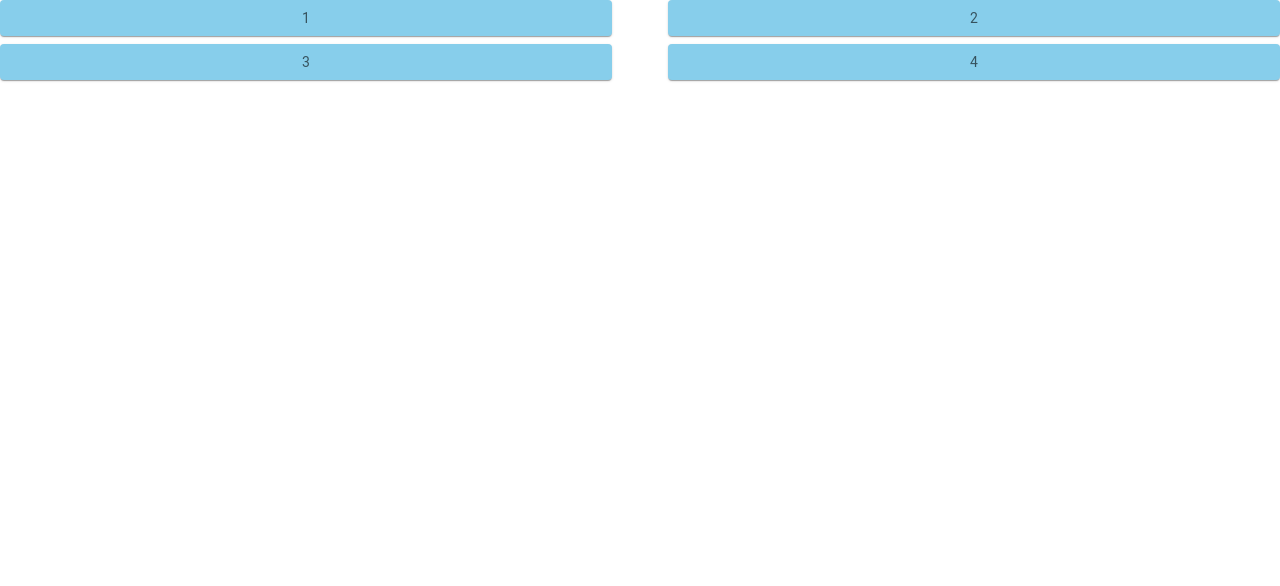
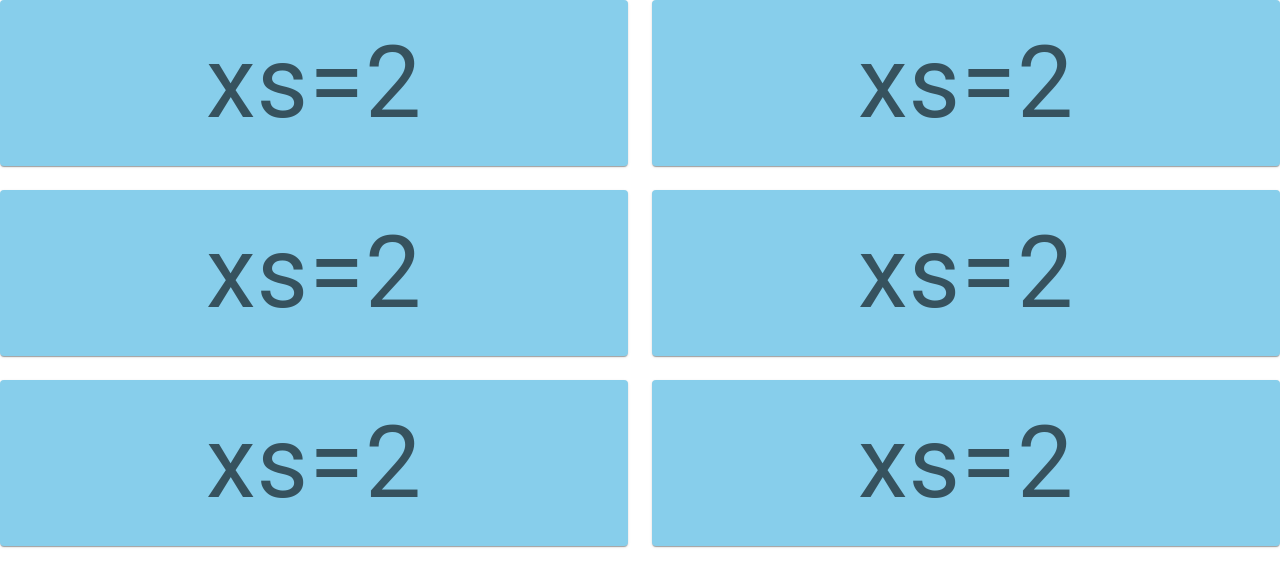
Before and after one commit to dineshabey/react-MUI, a React (Create React App) app: page / in a window 1280 px wide. Shown: the top 586 px of the page. Built offline with nearby package versions, Linux system fonts and the light colour scheme.

Commit message:
when change fontSize in diffrent display size

```diff
--- a/src/layouts/BasicGrid.js
+++ b/src/layouts/BasicGrid.js
@@ -3,6 +3,7 @@ import { styled } from '@mui/material/styles';
 import Box from '@mui/material/Box';
 import Paper from '@mui/material/Paper';
 import Grid from '@mui/material/Grid';
+import { Typography } from '@mui/material';
 
 const Item = styled(Paper)(({ theme }) => ({
   backgroundColor: 'skyblue',
@@ -16,19 +17,14 @@ const Item = styled(Paper)(({ theme }) => ({
 export default function BasicGrid() {
   return (
     <Box sx={{ flexGrow: 1 }}>
-      <Grid container rowSpacing={1} columnSpacing={{ xs: 1, sm: 2, md: 7 }}>
-        <Grid item xs={6}>
-          <Item>1</Item>
-        </Grid>
-        <Grid item xs={6}>
-          <Item>2</Item>
-        </Grid>
-        <Grid item xs={6}>
-          <Item>3</Item>
-        </Grid>
-        <Grid item xs={6}>
-          <Item>4</Item>
-        </Grid>
+      <Grid container spacing={{ xs: 2, md: 3 }} columns={{ xs: 4, sm: 8, md: 12 }}>
+        {Array.from(Array(6)).map((_, index) => (
+          <Grid item xs={2} sm={4} md={6} key={index}>
+            <Item>
+              <Typography sx={{ fontSize: { xs: '20px', sm: '30px', md: '40px',lg:'100px' } }}>xs=2</Typography>
+            </Item>
+          </Grid>
+        ))}
       </Grid>
     </Box>
   );
```
